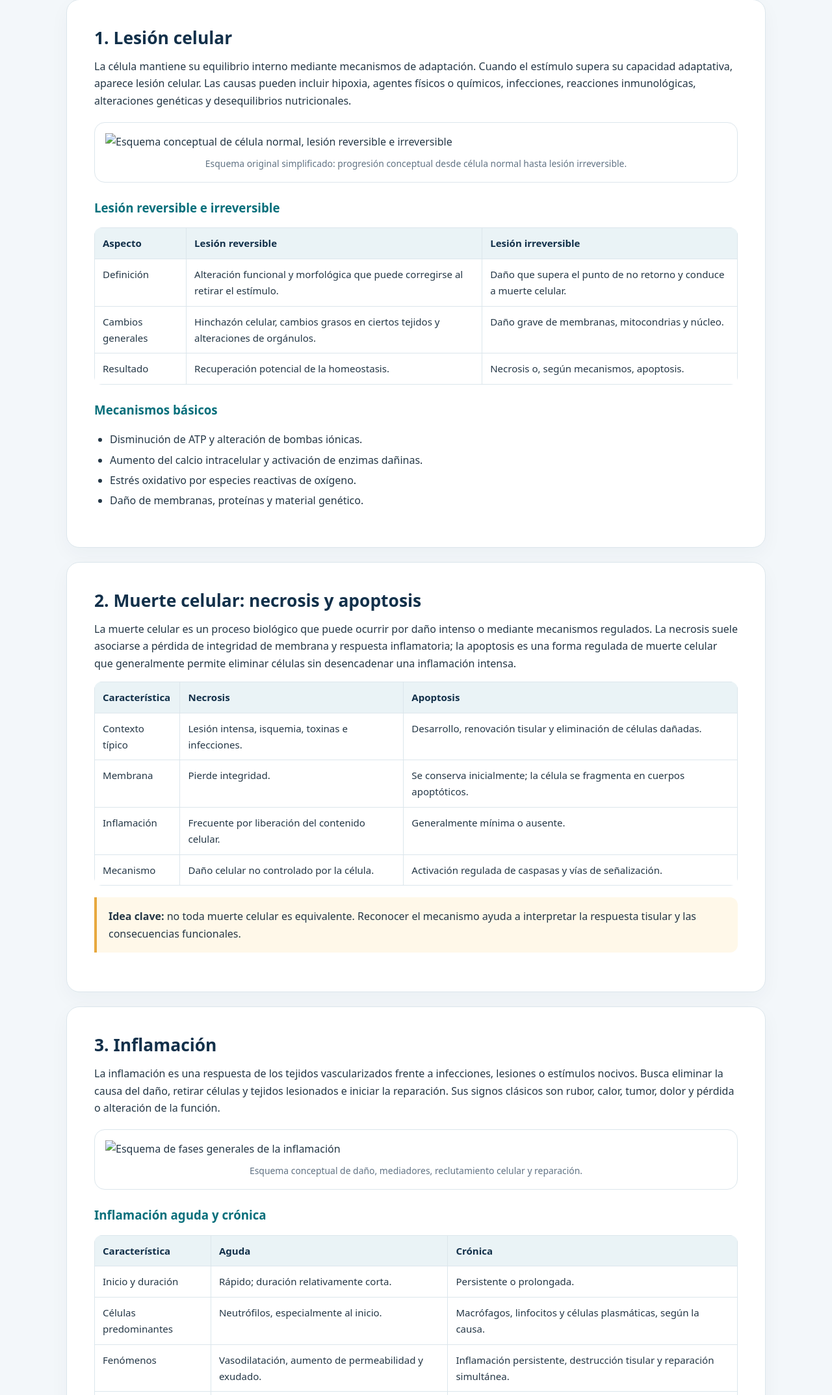
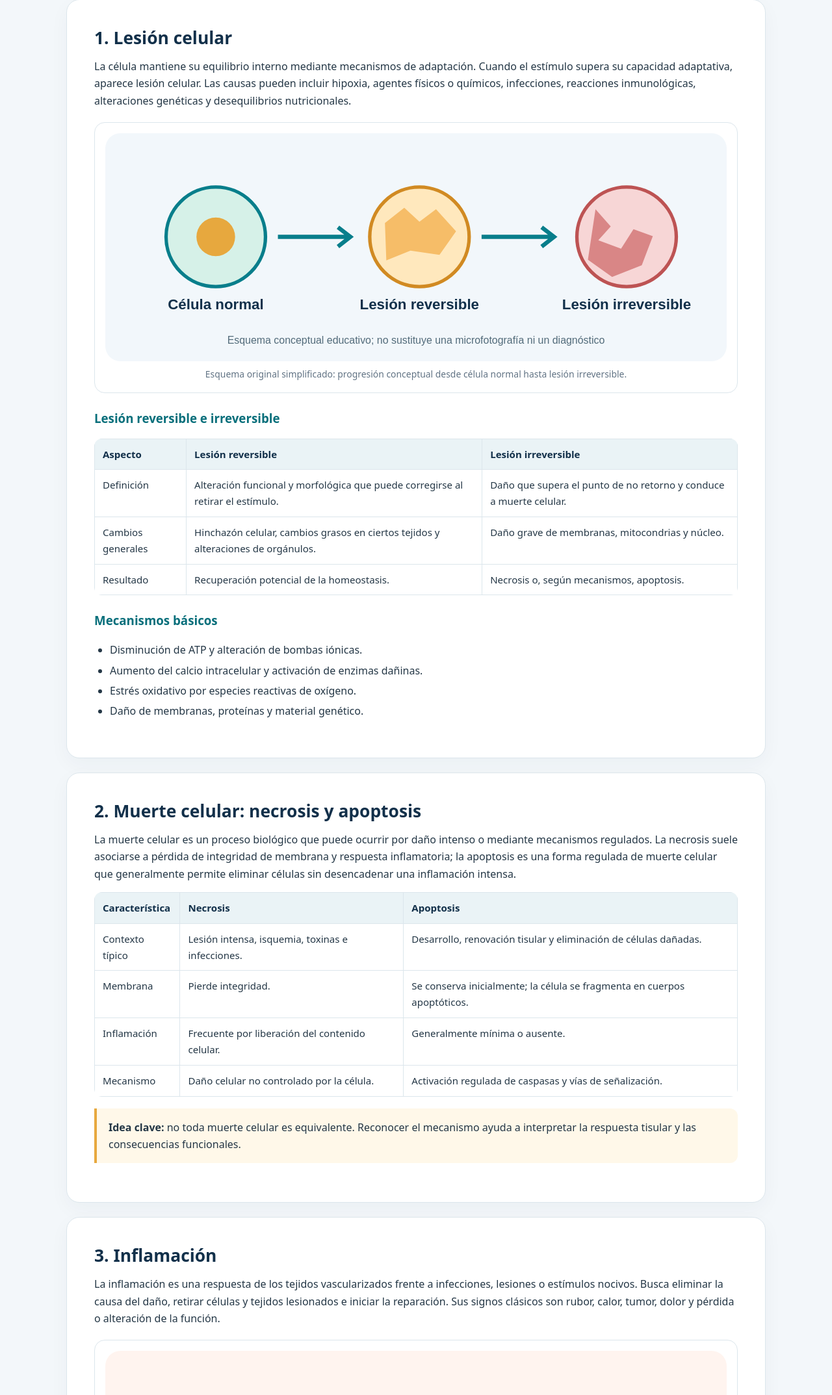
Before and after one commit to 76141747-ship-it/PORTAFOLIO-DE-SUSY, a plain HTML site: page desarrollo.html in a window 1280 px wide. Shown: the part 653-2800 px from the top of the page at 65% size. Drawn offline with Linux system fonts and the light colour scheme.

Commit message:
Update desarrollo.html

```diff
--- a/desarrollo.html
+++ b/desarrollo.html
@@ -9,14 +9,14 @@
 <section class="hero"><span class="tag">Contenido académico</span><h2>Patología General: bases para comprender los procesos de enfermedad</h2>
 <p class="lead">La Patología General estudia las respuestas celulares y tisulares frente a estímulos lesivos, los mecanismos que producen enfermedad y las alteraciones estructurales y funcionales que se desarrollan. Su estudio integra etiología, patogenia, cambios morfológicos y manifestaciones clínicas.</p></section>
 <section class="hero"><h2>1. Lesión celular</h2><p>La célula mantiene su equilibrio interno mediante mecanismos de adaptación. Cuando el estímulo supera su capacidad adaptativa, aparece lesión celular. Las causas pueden incluir hipoxia, agentes físicos o químicos, infecciones, reacciones inmunológicas, alteraciones genéticas y desequilibrios nutricionales.</p>
-<figure><img src="assets/lesion-celular.svg" alt="Esquema conceptual de célula normal, lesión reversible e irreversible"><figcaption>Esquema original simplificado: progresión conceptual desde célula normal hasta lesión irreversible.</figcaption></figure>
+<figure><img src="lesion-celular.svg" alt="Esquema conceptual de célula normal, lesión reversible e irreversible"><figcaption>Esquema original simplificado: progresión conceptual desde célula normal hasta lesión irreversible.</figcaption></figure>
 <h3>Lesión reversible e irreversible</h3><table><tr><th>Aspecto</th><th>Lesión reversible</th><th>Lesión irreversible</th></tr><tr><td>Definición</td><td>Alteración funcional y morfológica que puede corregirse al retirar el estímulo.</td><td>Daño que supera el punto de no retorno y conduce a muerte celular.</td></tr><tr><td>Cambios generales</td><td>Hinchazón celular, cambios grasos en ciertos tejidos y alteraciones de orgánulos.</td><td>Daño grave de membranas, mitocondrias y núcleo.</td></tr><tr><td>Resultado</td><td>Recuperación potencial de la homeostasis.</td><td>Necrosis o, según mecanismos, apoptosis.</td></tr></table>
 <h3>Mecanismos básicos</h3><ul><li>Disminución de ATP y alteración de bombas iónicas.</li><li>Aumento del calcio intracelular y activación de enzimas dañinas.</li><li>Estrés oxidativo por especies reactivas de oxígeno.</li><li>Daño de membranas, proteínas y material genético.</li></ul></section>
 <section class="hero"><h2>2. Muerte celular: necrosis y apoptosis</h2><p>La muerte celular es un proceso biológico que puede ocurrir por daño intenso o mediante mecanismos regulados. La necrosis suele asociarse a pérdida de integridad de membrana y respuesta inflamatoria; la apoptosis es una forma regulada de muerte celular que generalmente permite eliminar células sin desencadenar una inflamación intensa.</p>
 <table><tr><th>Característica</th><th>Necrosis</th><th>Apoptosis</th></tr><tr><td>Contexto típico</td><td>Lesión intensa, isquemia, toxinas e infecciones.</td><td>Desarrollo, renovación tisular y eliminación de células dañadas.</td></tr><tr><td>Membrana</td><td>Pierde integridad.</td><td>Se conserva inicialmente; la célula se fragmenta en cuerpos apoptóticos.</td></tr><tr><td>Inflamación</td><td>Frecuente por liberación del contenido celular.</td><td>Generalmente mínima o ausente.</td></tr><tr><td>Mecanismo</td><td>Daño celular no controlado por la célula.</td><td>Activación regulada de caspasas y vías de señalización.</td></tr></table>
 <div class="callout"><b>Idea clave:</b> no toda muerte celular es equivalente. Reconocer el mecanismo ayuda a interpretar la respuesta tisular y las consecuencias funcionales.</div></section>
 <section class="hero"><h2>3. Inflamación</h2><p>La inflamación es una respuesta de los tejidos vascularizados frente a infecciones, lesiones o estímulos nocivos. Busca eliminar la causa del daño, retirar células y tejidos lesionados e iniciar la reparación. Sus signos clásicos son rubor, calor, tumor, dolor y pérdida o alteración de la función.</p>
-<figure><img src="assets/inflamacion.svg" alt="Esquema de fases generales de la inflamación"><figcaption>Esquema conceptual de daño, mediadores, reclutamiento celular y reparación.</figcaption></figure>
+<figure><img src="inflamacion.svg" alt="Esquema de fases generales de la inflamación"><figcaption>Esquema conceptual de daño, mediadores, reclutamiento celular y reparación.</figcaption></figure>
 <h3>Inflamación aguda y crónica</h3><table><tr><th>Característica</th><th>Aguda</th><th>Crónica</th></tr><tr><td>Inicio y duración</td><td>Rápido; duración relativamente corta.</td><td>Persistente o prolongada.</td></tr><tr><td>Células predominantes</td><td>Neutrófilos, especialmente al inicio.</td><td>Macrófagos, linfocitos y células plasmáticas, según la causa.</td></tr><tr><td>Fenómenos</td><td>Vasodilatación, aumento de permeabilidad y exudado.</td><td>Inflamación persistente, destrucción tisular y reparación simultánea.</td></tr><tr><td>Resultado posible</td><td>Resolución, absceso, cicatrización o progresión.</td><td>Fibrosis, pérdida funcional o persistencia del proceso.</td></tr></table>
 <h3>Secuencia simplificada de la inflamación aguda</h3><ol><li>Reconocimiento del agente lesivo por células residentes.</li><li>Liberación de mediadores químicos.</li><li>Vasodilatación y aumento de permeabilidad vascular.</li><li>Reclutamiento de leucocitos desde la sangre al tejido.</li><li>Eliminación del agente y restos celulares.</li><li>Resolución y reparación, o progresión si persiste el estímulo.</li></ol></section>
 <section class="hero"><h2>4. Adaptaciones celulares</h2><p>Las células pueden modificar su tamaño, número, fenotipo o actividad funcional ante demandas fisiológicas o estímulos patológicos. Estas adaptaciones pueden ser reversibles mientras se mantenga la capacidad de respuesta.</p><table><tr><th>Adaptación</th><th>Concepto</th><th>Ejemplo general</th></tr><tr><td>Hipertrofia</td><td>Aumento del tamaño celular.</td><td>Aumento de masa muscular por ejercicio.</td></tr><tr><td>Hiperplasia</td><td>Aumento del número de células.</td><td>Proliferación glandular por estímulo hormonal.</td></tr><tr><td>Atrofia</td><td>Disminución del tamaño y actividad celular.</td><td>Reducción muscular por desuso prolongado.</td></tr><tr><td>Metaplasia</td><td>Reemplazo reversible de un tipo celular adulto por otro más resistente.</td><td>Cambio epitelial asociado a irritación crónica.</td></tr></table></section>
```
